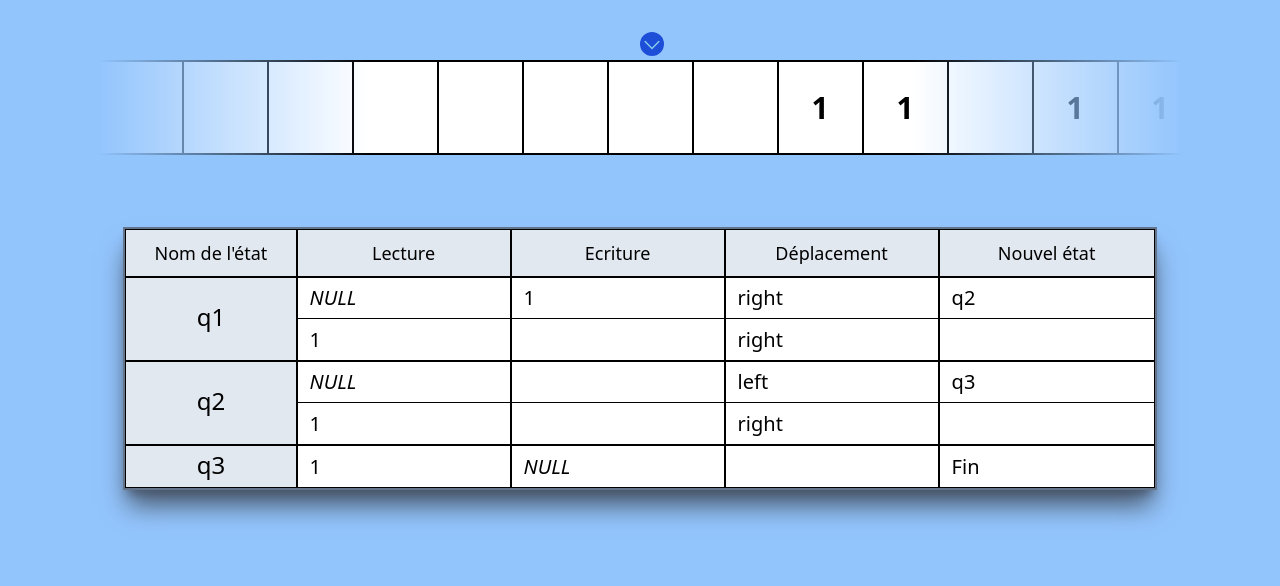
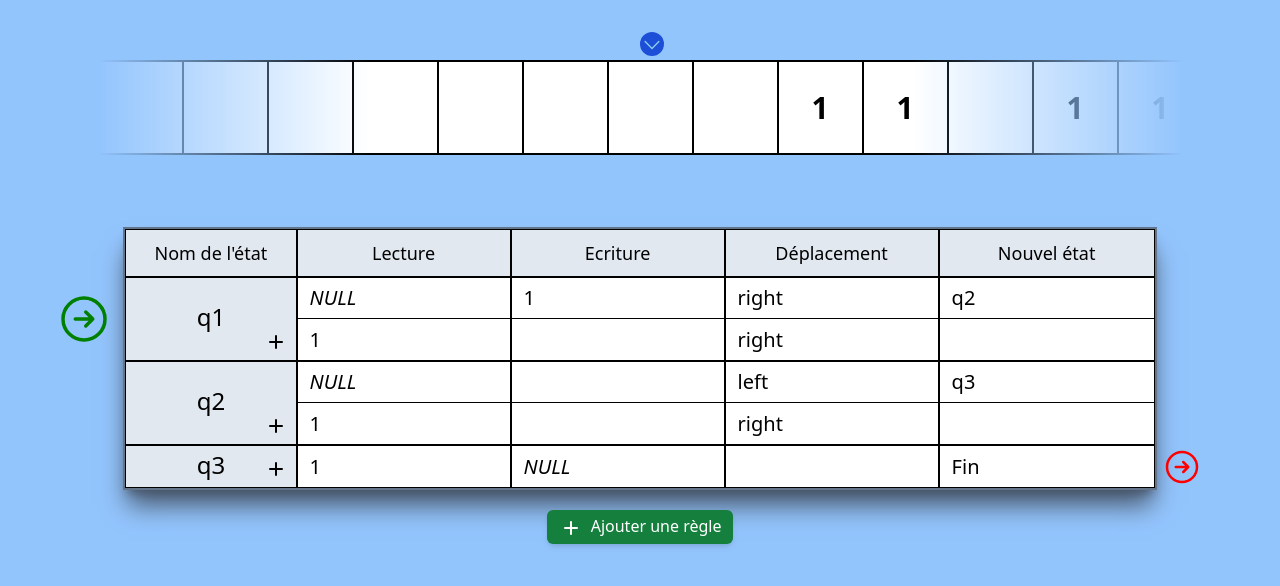
Before and after one commit to zonetecde/turing-machine-box, a SvelteKit app: page / in a window 1280 px wide. Shown: the top 586 px of the page. Built offline with nearby package versions, Linux system fonts and the light colour scheme.

Commit message:
Refactor code to add start property to Etat class and handle forbidden values in SubRow component
+ visuel de start et sorti
+ combobox visuel improvement
+ add new state
+ add new rule to a state

```diff
--- a/src/components/Rule.svelte
+++ b/src/components/Rule.svelte
@@ -16,9 +16,9 @@
 </script>
 
 {#if header}
-	<div class="w-full h-12 flex flex-row border border-black">
+	<div class="w-full h-12 flex flex-row border border-black text-center">
 		<div class="w-1/6 bg-slate-200 border-r-2 border-black flex items-center justify-center">
-			<p class="text-lg">Nom de l'état</p>
+			<p class="text-lg leading-5">Nom de l'état</p>
 		</div>
 		<div class="w-5/6 grid grid-cols-4 bg-slate-200">
 			<section class="border-r-2 border-black flex items-center justify-center text-lg">
@@ -30,11 +30,30 @@
 			<section class="w-3/13 border-r-2 border-black flex items-center justify-center text-lg">
 				Déplacement
 			</section>
-			<section class="w-3/13 flex items-center justify-center text-lg">Nouvel état</section>
+			<section class="w-3/13 flex items-center justify-center text-lg leading-5">
+				Nouvel état
+			</section>
 		</div>
 	</div>
 {:else if rule != null}
-	<div class="w-full min-h-[40px] flex flex-row border border-black">
+	<div class="w-full min-h-[40px] flex flex-row border border-black relative">
+		{#if rule.start}
+			<svg
+				xmlns="http://www.w3.org/2000/svg"
+				fill="none"
+				viewBox="0 0 24 24"
+				stroke-width="1.5"
+				stroke="green"
+				class="w-14 h-14 absolute -left-[4.4rem] top-1/2 -translate-y-1/2"
+			>
+				<path
+					stroke-linecap="round"
+					stroke-linejoin="round"
+					d="m12.75 15 3-3m0 0-3-3m3 3h-7.5M21 12a9 9 0 1 1-18 0 9 9 0 0 1 18 0Z"
+				/>
+			</svg>
+		{/if}
+
 		<div class="w-1/6 bg-slate-200 border-r-2 border-black flex items-center justify-center">
 			{#if modifyStateName}
 				<!-- svelte-ignore a11y-autofocus -->
@@ -49,6 +68,12 @@
 					}}
 					on:blur={() => {
 						if (rule) {
+							// vérifie qu'il n'a pas le nom 'Fin'
+							if (rule.nom === 'Fin') {
+								toast.error("Un état ne peut pas s'appeler 'Fin'");
+								rule.nom = 'q' + Math.floor(Math.random() * 1000);
+							}
+
 							// vérifie qu'il n'y a pas deux états qui ont le même nom
 							if (rules.filter((r) => r.nom === rule?.nom).length > 1) {
 								toast.error('Deux états ne peuvent pas avoir le même nom');
@@ -61,20 +86,56 @@
 					}}
 				/>
 			{:else}
-				<button on:click={() => (modifyStateName = true)}>
-					<p class="text-2xl pb-1">{rule.nom}</p>
-				</button>
+				<div class="relative w-full h-full flex items-center justify-center">
+					<button on:click={() => (modifyStateName = true)}>
+						<p class="text-2xl pb-1">{rule.nom}</p>
+					</button>
+
+					<!-- Add 'Readable' button -->
+					<button
+						class="absolute right-2 bottom-2 w-6 h-6"
+						on:click={() => {
+							if (rule) rule.readables = [...rule.readables, new Readable(null, null, null, null)];
+						}}
+					>
+						<svg
+							xmlns="http://www.w3.org/2000/svg"
+							class="h-6 w-6 stroke-current inline-block mr-1"
+							fill="none"
+							viewBox="0 0 24 24"
+							stroke="currentColor"
+						>
+							<path
+								stroke-linecap="round"
+								stroke-linejoin="round"
+								stroke-width="2"
+								d="M12 6v6m0 0v6m0-6h6m-6 0H6"
+							/>
+						</svg>
+					</button>
+				</div>
 			{/if}
 		</div>
 		<div class="w-5/6 bg-white grid grid-cols-4">
 			<section class="border-r-2 border-black flex flex-col">
 				{#each rule.readables as readable, i}
-					<SubRow bind:value={readable.symbole} last={i === rule.readables.length - 1} />
+					<SubRow
+						bind:value={readable.symbole}
+						last={i === rule.readables.length - 1}
+						parentStateName={rule.nom}
+						forbiddenValues={rule.readables
+							.filter((r) => r.symbole !== null && rule && r.id !== readable.id)
+							.map((r) => r.symbole)}
+					/>
 				{/each}
 			</section>
 			<section class="w-3/13 border-r-2 border-black flex flex-col">
 				{#each rule.readables as readable, i}
-					<SubRow bind:value={readable.nouvelleValeur} last={i === rule.readables.length - 1} />
+					<SubRow
+						bind:value={readable.nouvelleValeur}
+						last={i === rule.readables.length - 1}
+						parentStateName={rule.nom}
+					/>
 				{/each}
 			</section>
 			<section class="w-3/13 border-r-2 border-black flex flex-col">
@@ -85,6 +146,7 @@
 						acceptNull={false}
 						maxLength={5}
 						acceptableValues={['left', 'right']}
+						parentStateName={rule.nom}
 					/>
 				{/each}
 			</section>
@@ -98,6 +160,7 @@
 						acceptNull={false}
 						acceptableValues={rules.map((r) => r.nom)}
 						isStateSelection={true}
+						parentStateName={rule.nom}
 					/>
 				{/each}
 			</section>
--- a/src/components/RulesTable.svelte
+++ b/src/components/RulesTable.svelte
@@ -1,16 +1,63 @@
 <script lang="ts">
+	import { GlobalVariables } from '../GlobalVariables';
 	import Etat from '../models/Etat';
 	import { Readable } from '../models/Etat';
 	import Rule from './Rule.svelte';
 
 	export let rules: Etat[];
+
+	/**
+	 * Renvoie un nom d'état aléatoire qui n'est pas déjà utilisé
+	 */
+	function getRandomStateName(): string {
+		const temp = 'q' + Math.floor(Math.random() * 1000);
+		if (rules.find((x) => x.nom === temp)) return getRandomStateName();
+		else return temp;
+	}
+
+	/**
+	 * Renvoie un id unique
+	 */
+	function getNextId(): number | undefined {
+		const id = GlobalVariables.idCounter;
+		GlobalVariables.idCounter++;
+		return id;
+	}
 </script>
 
-<div class="w-full flex justify-center">
-	<div class="w-10/12 border-2 border-slate-500 shadow-xl shadow-slate-600">
-		<Rule header={true} />
-		{#each rules as rule}
-			<Rule bind:rule {rules} />
-		{/each}
+<div class="w-full">
+	<div class="flex-col flex justify-center">
+		<div class="mx-auto w-10/12 border-2 border-slate-500 shadow-xl shadow-slate-600">
+			<Rule header={true} />
+			{#each rules as rule}
+				<Rule bind:rule {rules} />
+			{/each}
+		</div>
+	</div>
+
+	<!-- Add button -->
+	<div class="flex justify-center mt-5">
+		<button
+			class="bg-green-700 hover:bg-green-800 duration-150 text-white px-3 py-1 rounded-md shadow-md"
+			on:click={() => {
+				rules = [...rules, new Etat(getRandomStateName(), [], getNextId())];
+			}}
+		>
+			<svg
+				xmlns="http://www.w3.org/2000/svg"
+				class="h-6 w-6 stroke-current inline-block mr-1"
+				fill="none"
+				viewBox="0 0 24 24"
+				stroke="currentColor"
+			>
+				<path
+					stroke-linecap="round"
+					stroke-linejoin="round"
+					stroke-width="2"
+					d="M12 6v6m0 0v6m0-6h6m-6 0H6"
+				/>
+			</svg>
+			Ajouter une règle
+		</button>
 	</div>
 </div>
--- a/src/components/SubRow.svelte
+++ b/src/components/SubRow.svelte
@@ -1,4 +1,5 @@
 <script lang="ts">
+	import { toast } from 'svelte-sonner';
 	import type Etat from '../models/Etat';
 
 	export let value: string | number | null | undefined = ''; // Valeur de la cellule
@@ -6,6 +7,8 @@
 	export let maxLength = 1; // Longueur maximale de la valeur
 	export let acceptNull = true; // Si la valeur peut être null
 	export let acceptableValues: string[] = []; // Valeurs acceptables (si empty alors toutes les valeurs sont acceptées)
+	export let parentStateName: string;
+	export let forbiddenValues: any[] = []; // Valeurs interdites (si empty alors aucune valeur n'est interdite)
 
 	// Gère l'affichage du nom de l'état
 	export let isStateSelection = false; // Si c'est une sélection d'état
@@ -18,6 +21,7 @@
 {#if value !== null}
 	<div class="relative">
 		{#if !editMode}
+			<div class="relative">
 				<button
 					class={'min-h-[41px] w-full text-left cursor-text pl-3 py-1.5 border-black ' +
 						(last ? '' : 'border-b')}
@@ -33,6 +37,24 @@
 						>
 					{/if}
 				</button>
+
+				{#if isStateSelection && etatName === undefined}
+					<svg
+						xmlns="http://www.w3.org/2000/svg"
+						fill="none"
+						viewBox="0 0 24 24"
+						stroke-width="1.5"
+						stroke="red"
+						class="w-10 h-10 absolute -right-12 top-1/2 -translate-y-1/2"
+					>
+						<path
+							stroke-linecap="round"
+							stroke-linejoin="round"
+							d="m12.75 15 3-3m0 0-3-3m3 3h-7.5M21 12a9 9 0 1 1-18 0 9 9 0 0 1 18 0Z"
+						/>
+					</svg>
+				{/if}
+			</div>
 		{:else}
 			<!-- Combobox pour sélectionner soit la direction soit le nouvel état -->
 			{#if acceptableValues.length > 0}
@@ -45,7 +67,7 @@
 							editMode = false;
 						}, 100);
 					}}
-					size={acceptableValues.length + (isStateSelection ? 1 : 0)}
+					size={acceptableValues.length}
 					on:keydown={(e) => {
 						if (e.key === 'Enter') {
 							editMode = false;
@@ -62,12 +84,14 @@
 					}}
 				>
 					{#each acceptableValues as val}
-						<option value={val}>{val}</option>
+						{#if val !== parentStateName}
+							<option value={val} class={val === etatName ? 'bg-gray-400' : ''}>{val}</option>
+						{/if}
 					{/each}
 
 					<!-- Etat final -->
 					{#if isStateSelection}
-						<option value={'Fin'}>Fin</option>
+						<option value={'Fin'} class={etatName === undefined ? 'bg-gray-400' : ''}>Fin</option>
 					{/if}
 				</select>
 			{:else}
@@ -88,6 +112,10 @@
 							// Si la valeur est vide et qu'on accepte pas les valeurs nulles on la convertis en null
 							else if (value === '' && acceptNull === false) value = null;
 							// Les chaines qui restent vide = on lit une case vide
+
+							// Vérifie que ce n'est pas une valeur interdite
+							if (forbiddenValues.includes(value)) value = null;
+							toast.error('Une règle de cet état lit déjà cette valeur');
 
 							editMode = false;
 						}, 100);
--- a/src/models/Etat.ts
+++ b/src/models/Etat.ts
@@ -4,24 +4,32 @@ export default class Etat {
 	id: number;
 	nom: string;
 	readables: Readable[];
+	start: boolean;
 
-	constructor(nom: string, readables: Readable[], id: number = GlobalVariables.idCounter) {
+	constructor(
+		nom: string,
+		readables: Readable[],
+		id: number = GlobalVariables.idCounter,
+		start: boolean = false
+	) {
 		this.nom = nom;
 		this.readables = readables;
 		this.id = id;
+		this.start = start;
 
 		GlobalVariables.idCounter++;
 	}
 }
 
 export class Readable {
-	symbole: string;
+	id: number;
+	symbole: string | null;
 	nouvelleValeur: string | null;
 	direction: 'right' | 'left' | null;
 	nouvelEtatId: number | null;
 
 	constructor(
-		symbole: string,
+		symbole: string | null,
 		nouvelleValeur: string | null,
 		direction: 'right' | 'left' | null,
 		nouvelleEtatId: number | null
@@ -30,5 +38,8 @@ export class Readable {
 		this.nouvelleValeur = nouvelleValeur;
 		this.direction = direction;
 		this.nouvelEtatId = nouvelleEtatId;
+
+		this.id = GlobalVariables.idCounter;
+		GlobalVariables.idCounter++;
 	}
 }
--- a/src/routes/+page.svelte
+++ b/src/routes/+page.svelte
@@ -4,7 +4,12 @@
 	import Etat, { Readable } from '../models/Etat';
 
 	let rules: Etat[] = [
-		new Etat('q1', [new Readable('', '1', 'right', 1), new Readable('1', null, 'right', null)], 0),
+		new Etat(
+			'q1',
+			[new Readable('', '1', 'right', 1), new Readable('1', null, 'right', null)],
+			0,
+			true
+		),
 		new Etat('q2', [new Readable('', null, 'left', 2), new Readable('1', null, 'right', null)], 1),
 		new Etat('q3', [new Readable('1', '', null, -1)], 2)
 	];
```
Lines whose indentation alone changed are shown as unchanged.
